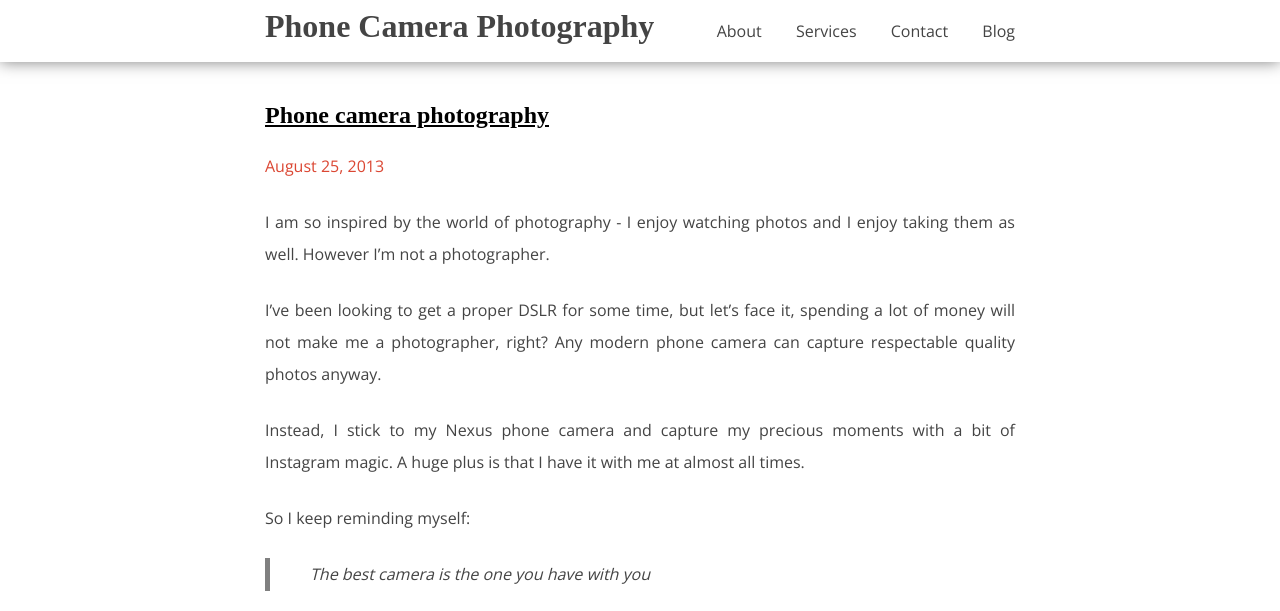
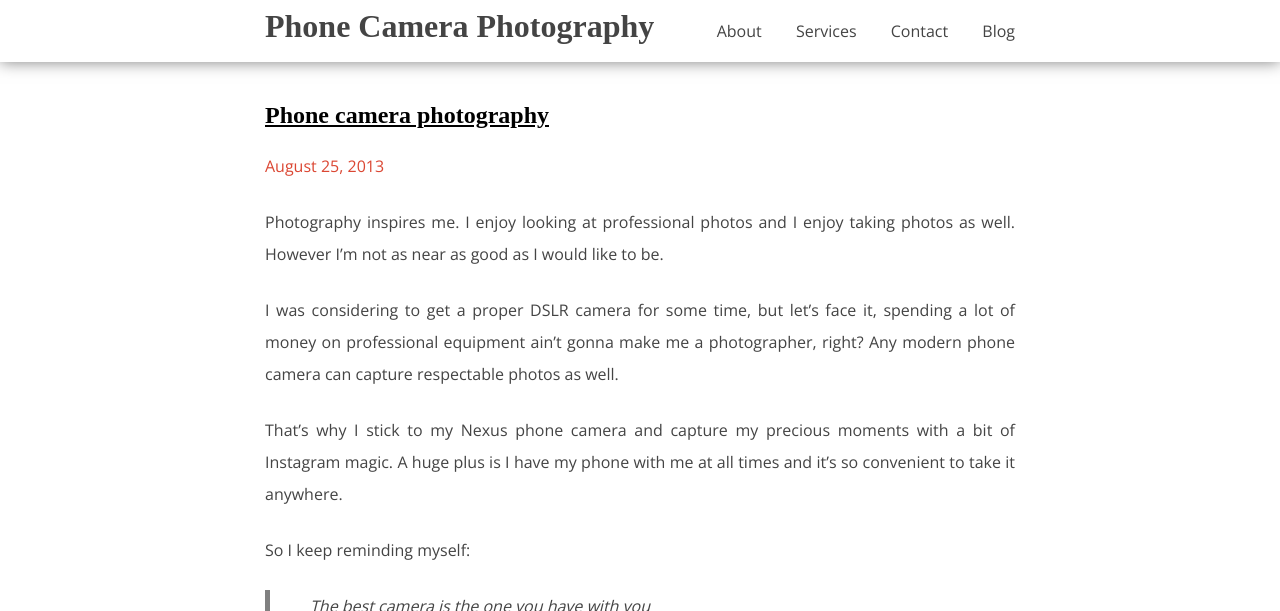
Before and after one commit to borivojevic/borivojevic.github.com, a Jekyll site: the page built from _posts/2013-08-25-phone-camera-photography.markdown, in a window 1280 px wide and 900 px high, cut to the strip 0-611 px from the top of the window. Built offline with Jekyll 4.4.1, drawn with Linux system fonts in a browser that asks for light colours; some web fonts are replaced; Markdown is read by kramdown in place of the engine named in the settings; comment, search, counter and statistics services are not loaded.

Commit message:
Cleanup wording

```diff
--- a/_posts/2013-08-25-phone-camera-photography.markdown
+++ b/_posts/2013-08-25-phone-camera-photography.markdown
@@ -5,11 +5,11 @@ tagline: Phone camera photography
 category: posts
 ---
 
-I am so inspired by the world of photography - I enjoy watching photos and I enjoy taking them as well. However I'm not a photographer.
+Photography inspires me. I enjoy looking at professional photos and I enjoy taking photos as well. However I'm not as near as good as I would like to be.
 
-I've been looking to get a proper DSLR for some time, but let's face it, spending a lot of money will not make me a photographer, right? Any modern phone camera can capture respectable quality photos anyway.
+I was considering to get a proper DSLR camera for some time, but let's face it, spending a lot of money on professional equipment ain't gonna make me a photographer, right? Any modern phone camera can capture respectable photos as well.
 
-Instead, I stick to my Nexus phone camera and capture my precious moments with a bit of Instagram magic. A huge plus is that I have it with me at almost all times.
+That's why I stick to my Nexus phone camera and capture my precious moments with a bit of Instagram magic. A huge plus is I have my phone with me at all times and it's so convenient to take it anywhere.
 
 So I keep reminding myself:
 > The best camera is the one you have with you
```
